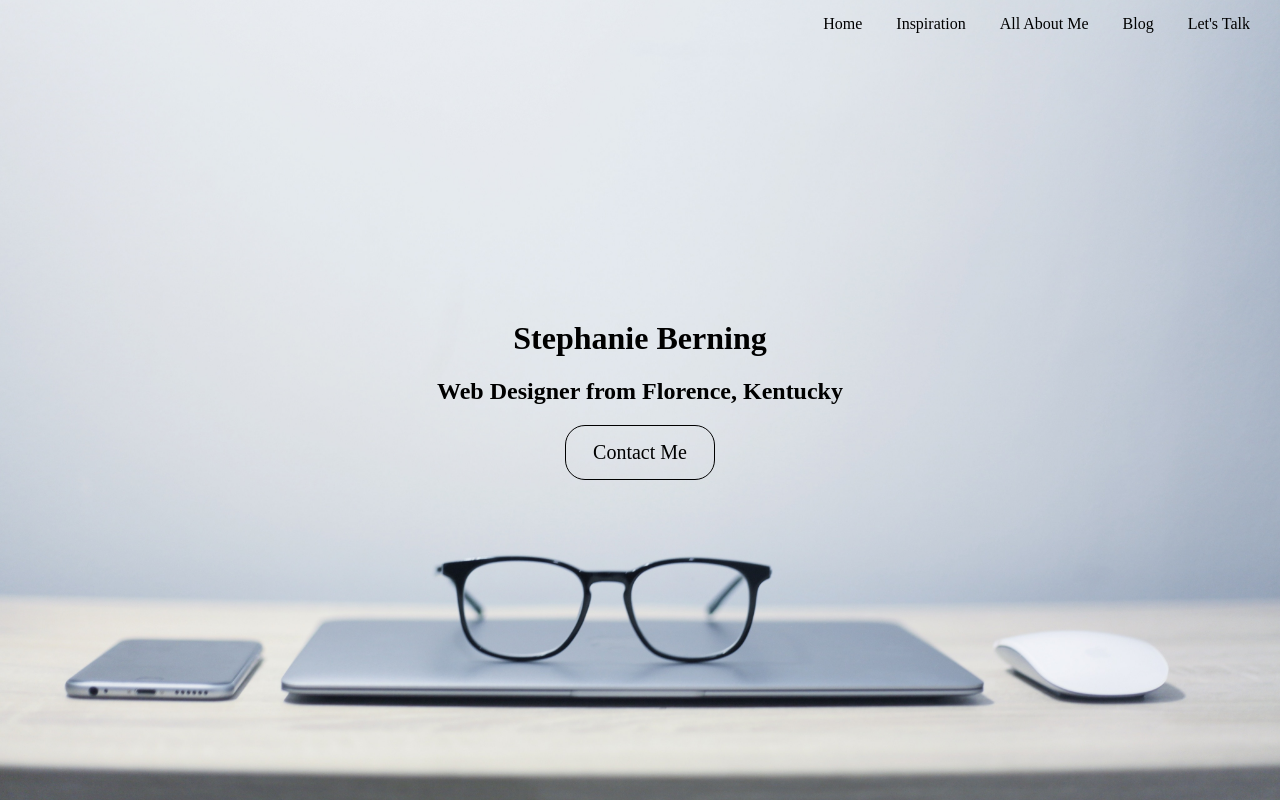
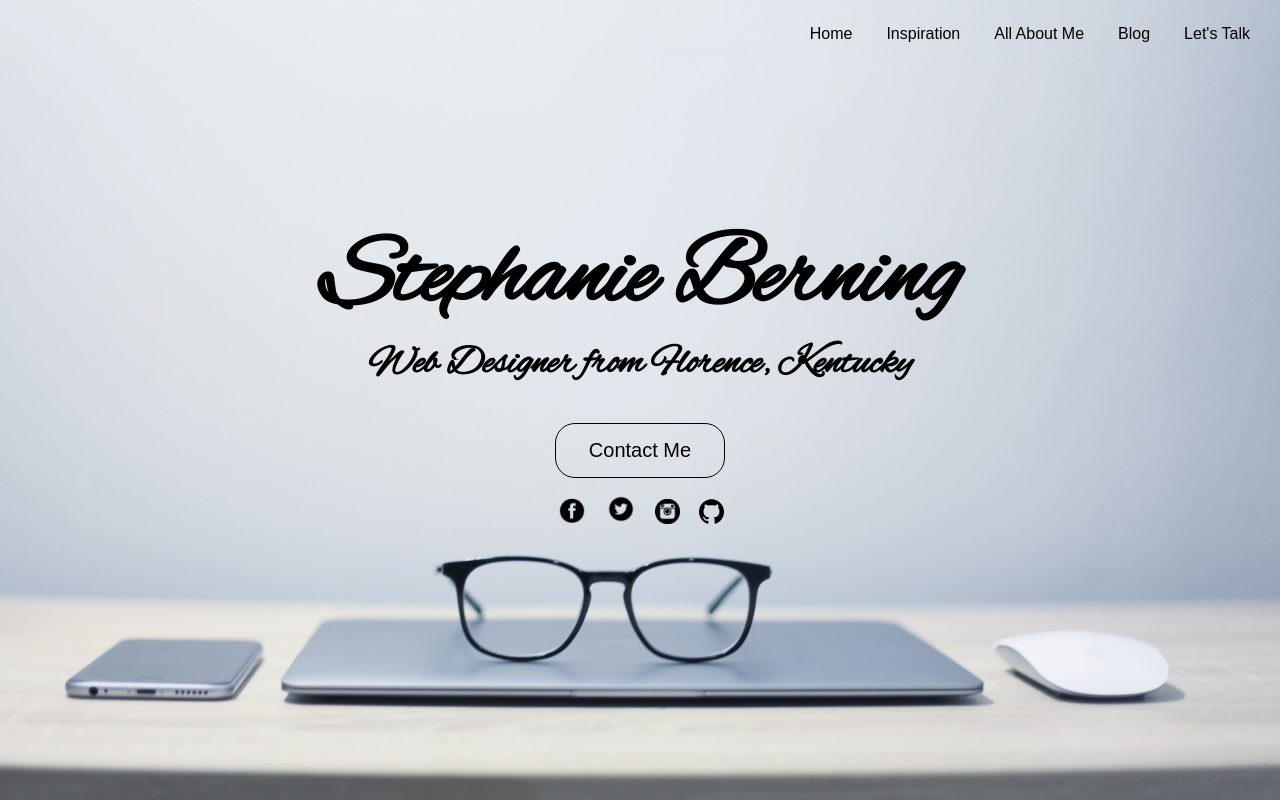
Before and after one commit to stephanieberning/stephanieberning.com, a plain HTML site: page index.html in a window 1280 px wide. Drawn offline with Linux system fonts and the light colour scheme.

Commit message:
Constructed about page, contact form, eta buttons

```diff
--- a/css/styles.css
+++ b/css/styles.css
@@ -1,5 +1,21 @@
 * {
   box-sizing: border-box;
+}
+
+@font-face {
+    font-family: 'alex_brushregular';
+    src: url('../fonts/alexbrush/alexbrush-regular-webfont.woff2') format('woff2'),
+         url('../fonts/alexbrush/alexbrush-regular-webfont.woff') format('woff');
+    font-weight: normal;
+    font-style: normal;
+}
+
+h1,h2 {
+  font-family: 'alex_brushregular';
+}
+
+p, li, a {
+  font-family: sans-serif;
 }
 
 html, body, #home main {
@@ -12,14 +28,32 @@ body, nav ul {
   padding: 0;
 }
 
-nav {
+header {
+  background: rgba(0, 0, 0, .35);
+  padding: 25px 15px;
+  position: absolute;
+  top: 0;
+  width: 100%;
+}
+
+
+#home header {
+  background: none;
+}
+
+#home header li a {
+  color: black;
+}
+
+/*nav {
   position: absolute;
   right: 15px;
   top: 15px;
-}
+}*/
 
 nav ul {
   list-style: none;
+  text-align: right;
 }
 
 nav ul li {
@@ -29,17 +63,78 @@ nav ul li {
 nav li a {
   padding: 15px;
   text-decoration: none;
+  color: white;
+}
+
+.intro {
+    height: 375px;
+    width: 100%;
+    background-image: url(../images/about.jpg);
+    background-size: cover;
+    background-position: center center;
+    display: table;
+}
+
+.intro div {
+  display: table-cell;
+  vertical-align: middle;
+}
+
+.intro h1 {
+  text-align: center;
+  font-size: 50px;
+}
+
+.content {
+  width: 1140px;
+  margin: 0 auto;
+  padding: 30px 15px;
+  overflow: hidden;
+}
+
+.content img {
+  float: left;
+  padding-right: 20px;
+}
+
+footer {
+  background-color: #87b5f2;
+  padding: 10px;
+  clear: both;
+}
+
+footer p {
+  text-align: center;
+}
+
+.social {
+  list-style: none;
+  text-align: center;
+  padding: 0;
+}
+
+.social li {
+  display: inline;
+  margin-left: 15px;
+}
+
+.social li a {
+  text-decoration: none;
   color: black;
 }
 
+.social li:first-child {
+  margin-left: 0;
+}
+
 #home main {
-  background-image: url(../images/background.jpg);
   background-size: cover;
   background-position: center center;
   display: table;
 }
 
 #home main .intro {
+  background-image: url(../images/background.jpg);
    display: table-cell;
    vertical-align: middle;
 }
@@ -50,7 +145,13 @@ nav li a {
 }
 
 #home h1 {
-  margin-top: 0;
+  margin: 0;
+  font-size: 100px;
+  line-height: 50px;
+}
+
+#home h2 {
+  font-size: 40px;
 }
 
 .cta {
@@ -61,7 +162,34 @@ nav li a {
   color: black;
   display: block;
   text-align: center;
-  width: 150px;
+  width: 170px;
   margin: 0 auto;
   font-size: 20px;
 }
+
+.cta:hover {
+  background: black;
+  color: white;
+}
+
+/* Makes form inputs even */
+.contact-form input {
+  width: calc(50% - 15px);
+  margin: 0 15px 15px 0;
+  font-size: 18px;
+  padding: 10px 15px;
+  float: left;
+}
+
+.contact-form input:nth-child(even) {
+  margin-right: 0;
+  width: 50%;
+}
+
+.contact-form textarea {
+  padding: 10px 15px;
+  font-size: 18px;
+  border-color: #ccc;
+  width: 100%;
+  margin-bottom: 15px;
+}
--- a/index.html
+++ b/index.html
@@ -2,24 +2,34 @@
 <html>
   <head>
     <meta charset="utf-8">
-    <title>Stephanie Berning | Web Designer | Cincinnati, Ohio</title>
+    <meta name="description" content="Stephanie Berning, Web Developer, Portfolio site.">
+    <meta name="keywords" content="Wed Developer, Web designer, Cincinnati, Florence, Ohio, Kentucky, freelance">
+    <title>Stephanie Berning | Web Designer | Cincinnati, OH</title>
     <link href="css/styles.css" rel="stylesheet" type="text/css">
   </head>
   <body id="home">
-    <nav>
-      <ul>
-        <li><a href="#">Home</a></li>
-        <li><a href="#">Inspiration</a></li>
-        <li><a href="#">All About Me</a></li>
-        <li><a href="#">Blog</a></li>
-        <li><a href="#">Let's Talk</a></li>
-      </ul>
-    </nav>
+    <header>
+      <nav>
+        <ul>
+          <li><a href="index.html">Home</a></li>
+          <li><a href="inspiration.html">Inspiration</a></li>
+          <li><a href="about.html">All About Me</a></li>
+          <li><a href="https://medium.com/@steph_berning" target="_blank">Blog</a></li>
+          <li><a href="contact.html">Let's Talk</a></li>
+        </ul>
+      </nav>
+    </header>
     <main>
       <div class="intro">
         <h1>Stephanie Berning</h1>
         <h2>Web Designer from Florence, Kentucky</h2>
-        <a href="#" class="cta">Contact Me</a>
+        <a href="contact.html" class="cta">Contact Me</a>
+        <ul class="social">
+          <li><a href="#" target="_blank"><img src="images/facebook.png" alt="" width="30"></a></li>
+          <li><a href="#" target="_blank"><img src="images/twitter.png" alt="" width="30"></a></li>
+          <li><a href="#" target="_blank"><img src="images/instagram.png" alt="" width="25"></a></li>
+          <li><a href="#" target="_blank"><img src="images/github.svg" alt="" width="25"></a></li>
+        </ul>
       </div>
     </main>
 
```
Also changed, not shown: about.html (added, +43 -0 lines), contact.html (added, +49 -0 lines), fonts/alexbrush/alexbrush-regular-webfont.woff (added), fonts/alexbrush/alexbrush-regular-webfont.woff2 (added), images/facebook.png (added), images/github.svg (added), images/instagram.png (added), images/me.jpg (added), images/twitter.png (added), 1 other file.
